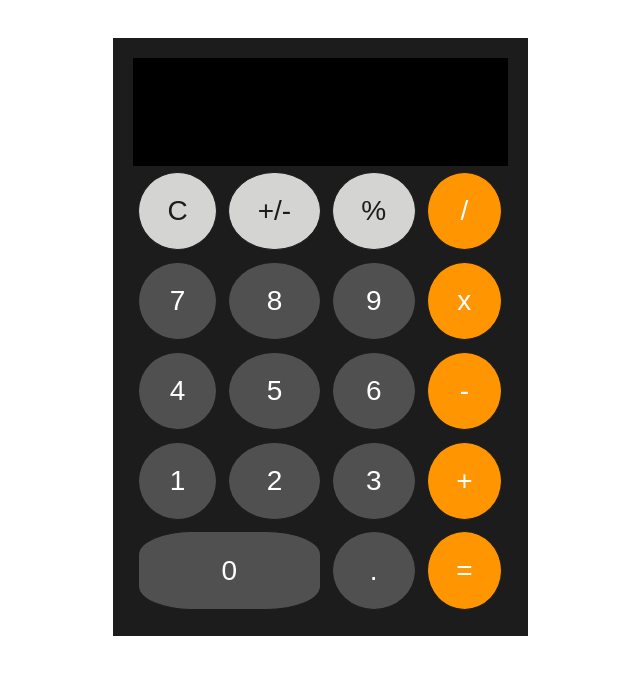
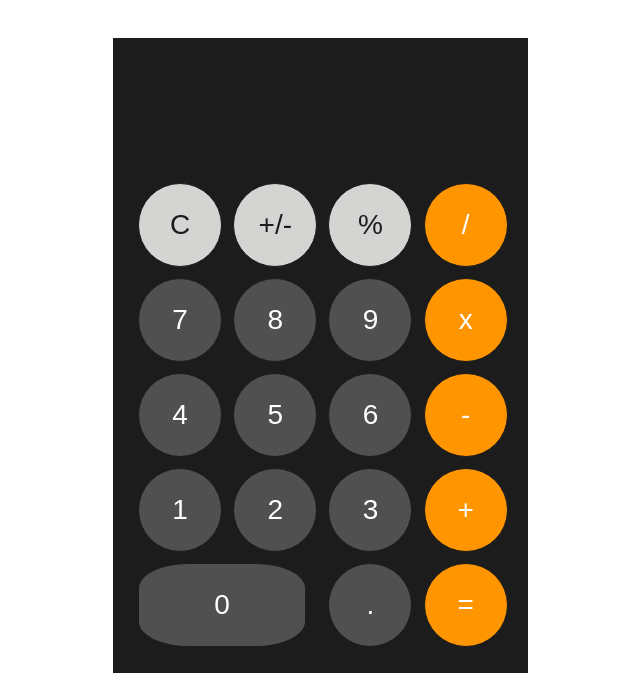
Before and after one commit to shalini9/Calculator, a plain HTML site: page index.html in a window 1280 px wide. Shown: the part 103-800 px from the top of the page, without its empty margins (320-960 px from the left). Drawn offline with Linux system fonts and the light colour scheme.

Commit message:
add variables on JS and round buttons CSS

```diff
--- a/app.dev.js
+++ b/app.dev.js
@@ -1,7 +1,16 @@
 "use strict";
 
 var buttons = document.querySelectorAll('button');
-var display = document.querySelector('.display1');
+var display = document.querySelector('.display');
+var operationBtns = document.querySelector('.operation__btn');
+var numBtns = document.querySelector('.num__btn');
+var divideBtn = document.querySelector('.divide__btn');
+var multiplyBtn = document.querySelector('.multiply__btn');
+var minusBtn = document.querySelector('.minus__btn');
+var plusBtn = document.querySelector('.plus__btn');
+var clearBtn = document.querySelector('.clear__btn');
+var equalsBtn = document.querySelector('.equals__btn');
+var decimalBtn = document.querySelector('.decimal__btn');
 
 var displayOnScreen = function displayOnScreen(e) {
   display.value = e.target.innerHTML;
--- a/app.js
+++ b/app.js
@@ -1,5 +1,15 @@
 const buttons = document.querySelectorAll('button');
-const display = document.querySelector('.display1');
+const display = document.querySelector('.display');
+const operationBtns = document.querySelector('.operation__btn');
+const numBtns = document.querySelector('.num__btn');
+const divideBtn = document.querySelector('.divide__btn')
+const multiplyBtn = document.querySelector('.multiply__btn');
+const minusBtn = document.querySelector('.minus__btn');
+const plusBtn = document.querySelector('.plus__btn');
+const clearBtn = document.querySelector('.clear__btn');
+const equalsBtn = document.querySelector('.equals__btn');
+const decimalBtn = document.querySelector('.decimal__btn')
+
 
 const displayOnScreen = (e) => {
   display.value = e.target.innerHTML
--- a/index.html
+++ b/index.html
@@ -18,29 +18,29 @@
 
     <div class="calculator">
       <div class="calc__display">
-        <input class="display1" type="text">
+        <input class="display" type="text">
       </div>
 
       <div class="calc__buttons">
-        <button class="c l-grey"> C </button>
+        <button class="clear__btn l-grey"> C </button>
         <button class="plus-minus l-grey"> +/- </button>
         <button class="percentage l-grey"> % </button>
-        <button class="divide orange"> / </button>
-        <button class="seven d-grey"> 7 </button>
-        <button class="eight d-grey"> 8 </button>
-        <button class="nine d-grey"> 9 </button>
-        <button class="multiply orange"> x </button>
-        <button class="four d-grey"> 4 </button>
-        <button class="five d-grey"> 5 </button>
-        <button class="six d-grey"> 6 </button>
-        <button class="minus orange"> - </button>
-        <button class="one d-grey"> 1 </button>
-        <button class="two d-grey"> 2 </button>
-        <button class="three d-grey"> 3 </button>
-        <button class="plus orange"> + </button>
-        <button class="zero d-grey"> 0 </button>
-        <button class="dot d-grey"> . </button>
-        <button class="equals orange"> = </button>
+        <button class="divide__btn orange operation__btn"> / </button>
+        <button class="seven d-grey num__btn"> 7 </button>
+        <button class="eight d-grey num__btn"> 8 </button>
+        <button class="nine d-grey num__btn"> 9 </button>
+        <button class="multiply__btn orange operation__btn"> x </button>
+        <button class="four d-grey num__btn"> 4 </button>
+        <button class="five d-grey num__btn"> 5 </button>
+        <button class="six d-grey num__btn"> 6 </button>
+        <button class="minus__btn orange operation__btn"> - </button>
+        <button class="one d-grey num__btn"> 1 </button>
+        <button class="two d-grey num__btn"> 2 </button>
+        <button class="three d-grey num__btn"> 3 </button>
+        <button class="plus__btn orange operation__btn"> + </button>
+        <button class="zero d-grey num__btn"> 0 </button>
+        <button class="decimal__btn d-grey"> . </button>
+        <button class="equals__btn orange"> = </button>
       </div>
     </div>
 
--- a/styles.scss
+++ b/styles.scss
@@ -39,9 +39,9 @@ nav {
   justify-content: center;
 
   input {
-    background-color: black;
+    background-color: $prm-color;
     padding: 0.5em;
-    font-size: 5em;
+    font-size: 5.5em;
     text-align: right;
     width: 100%;
     color: $sec-color;
@@ -56,7 +56,7 @@ nav {
     grid-template-rows: repeat (5, 1fr);
     width: 100%;
 
-    .c {
+    .clear__btn {
       grid-column: 1/2;
       grid-row: 1/2;
     }
@@ -68,7 +68,7 @@ nav {
       grid-column: 3/4;
       grid-row: 1/2;
     }
-    .divide {
+    .divide__btn {
       grid-column: 4/5;
       grid-row: 1/2;
     }
@@ -84,7 +84,7 @@ nav {
       grid-column: 3/4;
       grid-row: 2/3;
     }
-    .multiply {
+    .multiply__btn {
       grid-column: 4/5;
       grid-row: 2/3;
     }
@@ -100,7 +100,7 @@ nav {
       grid-column: 3/4;
       grid-row: 3/4;
     }
-    .minus {
+    .minus__btn {
       grid-column: 4/5;
       grid-row: 3/4;
     }
@@ -116,7 +116,7 @@ nav {
       grid-column: 3/4;
       grid-row: 4/5;
     }
-    .plus {
+    .plus__btn {
       grid-column: 4/5;
       grid-row: 4/5;
     }
@@ -124,12 +124,13 @@ nav {
       grid-column: 1/3;
       grid-row: 5/6;
       border-radius: 30%;
+      width: 6em;
     }
-    .dot {
+    .decimal__btn {
       grid-column: 3/4;
       grid-row: 5/6;
     }
-    .equals {
+    .equals__btn {
       grid-column: 4/5;
       grid-row: 5/6;
     }
@@ -153,6 +154,8 @@ nav {
     padding: 0.8em;
     margin: 0.2em;
     border: 1px solid $prm-color;
-    border-radius: 100%;
-    color: white;
+    border-radius: 50%;
+    color: $sec-color;
+    width: 3em;
+    height: 3em;
   }
```
Also changed, not shown: styles.css.
